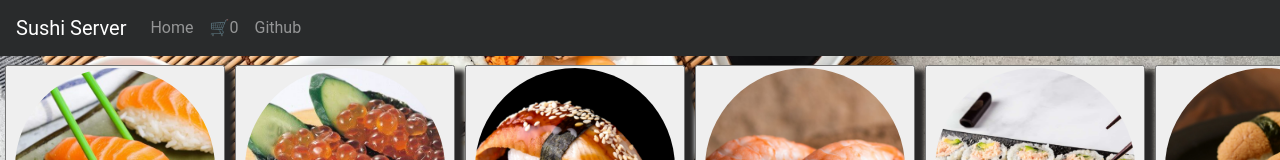
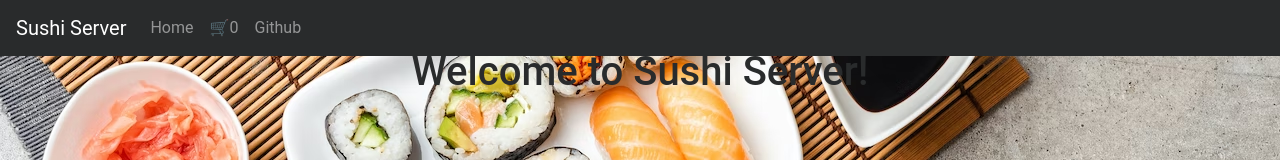
Before and after one commit to Willhargrave/shopping-list, a React (Create React App) app: page / in a window 1280 px wide. Shown: the top 160 px of the page. Built offline with nearby package versions, Linux system fonts and the light colour scheme.

Commit message:
background, title

```diff
--- a/src/Home.js
+++ b/src/Home.js
@@ -7,6 +7,9 @@ const Home = () => {
 
     return (
         <div>
+            <div className="home-title">
+                <h1>Welcome to Sushi Server!</h1>
+            </div>
             <div className='Grid'>
                 {Sushi.map((sushi) => <Card key={sushi.key} sushi={sushi} />)}
             </div>
--- a/src/styles/app.css
+++ b/src/styles/app.css
@@ -1,8 +1,7 @@
 body {
     background-image: url("../images/sushi-background.avif");
-    background-size: 100%;
     background-repeat: no-repeat;
-    object-fit: contain;
+    object-fit: cover;
 }
 
 .Grid {
@@ -10,3 +9,10 @@ body {
     display: grid;
     grid-template-columns: 1fr 1fr 1fr 1fr 1fr 1fr;
 }
+
+.home-title {
+    margin-top: 50px;
+    display: flex;
+    align-items: center;
+    justify-content: center;
+}
```
